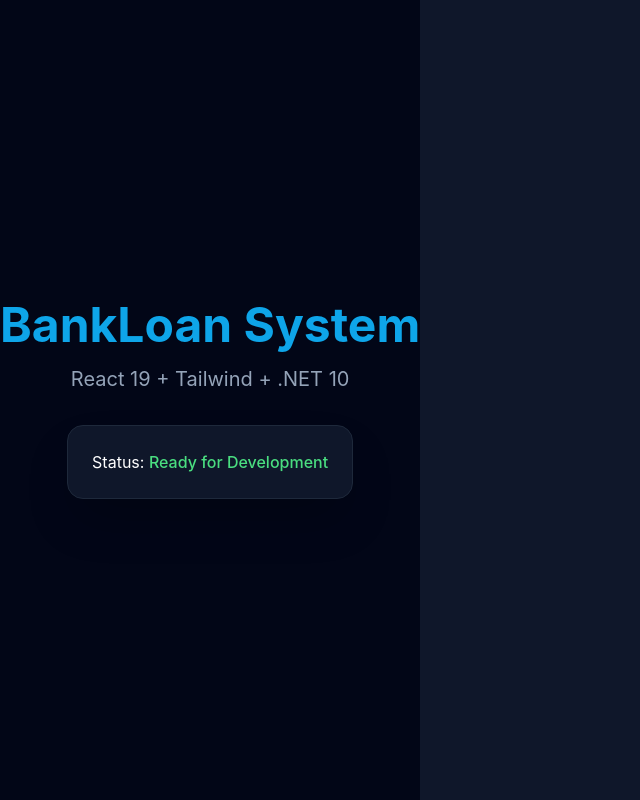
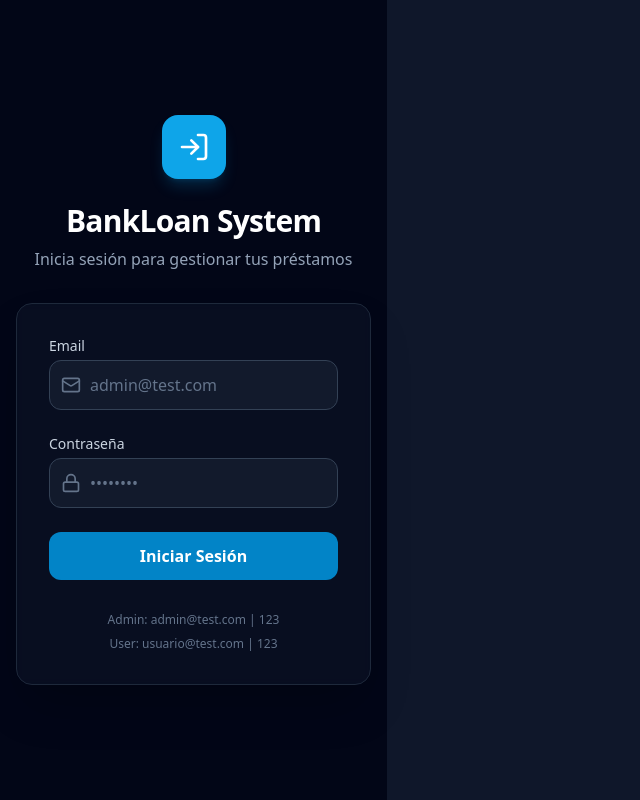
Before and after one commit to elkingutierrex/loan-management-egx-web, a React (Vite) app: page /login in a window 1280 px wide. Before the commit this address led to /. Shown: the whole page, without its empty margins (0-640 px from the left). Built offline with nearby package versions, Linux system fonts and the light colour scheme; no server answers.

Commit message:
feat: implement mock auth service, context and premium login page

```diff
--- a/src/app/App.tsx
+++ b/src/app/App.tsx
@@ -1,25 +1,66 @@
 import { BrowserRouter, Routes, Route, Navigate } from 'react-router-dom';
 import { QueryClient, QueryClientProvider } from '@tanstack/react-query';
+import { AuthProvider, useAuth } from '../contexts/AuthContext';
+import LoginPage from '../pages/LoginPage';
+import UserDashboard from '../pages/UserDashboard';
+import AdminDashboard from '../pages/AdminDashboard';
 
 const queryClient = new QueryClient();
+
+function ProtectedRoute({ children, role }: { children: JSX.Element; role?: string }) {
+  const { user, isAuthenticated } = useAuth();
+
+  if (!isAuthenticated) return <Navigate to="/login" replace />;
+  if (role && user?.role !== role) return <Navigate to="/" replace />;
+
+  return children;
+}
+
+function AppRoutes() {
+  const { user } = useAuth();
+
+  return (
+    <Routes>
+      <Route path="/login" element={<LoginPage />} />
+      <Route
+        path="/user/dashboard"
+        element={
+          <ProtectedRoute role="USER">
+            <UserDashboard />
+          </ProtectedRoute>
+        }
+      />
+      <Route
+        path="/admin/dashboard"
+        element={
+          <ProtectedRoute role="ADMIN">
+            <AdminDashboard />
+          </ProtectedRoute>
+        }
+      />
+      <Route
+        path="/"
+        element={
+          user
+            ? <Navigate to={user.role === 'ADMIN' ? '/admin/dashboard' : '/user/dashboard'} replace />
+            : <Navigate to="/login" replace />
+        }
+      />
+      <Route path="*" element={<Navigate to="/" replace />} />
+    </Routes>
+  );
+}
 
 function App() {
   return (
     <QueryClientProvider client={queryClient}>
-      <BrowserRouter>
-        <div className="min-h-screen bg-slate-950 text-white">
-          <Routes>
-            <Route path="/" element={<div className="flex flex-col items-center justify-center min-h-screen">
-              <h1 className="text-5xl font-bold text-primary-500 mb-4">BankLoan System</h1>
-              <p className="text-slate-400 text-xl">React 19 + Tailwind + .NET 10</p>
-              <div className="mt-8 p-6 bg-slate-900 rounded-2xl border border-slate-800 shadow-2xl">
-                <p>Status: <span className="text-green-400 font-medium">Ready for Development</span></p>
-              </div>
-            </div>} />
-            <Route path="*" element={<Navigate to="/" replace />} />
-          </Routes>
-        </div>
-      </BrowserRouter>
+      <AuthProvider>
+        <BrowserRouter>
+          <div className="min-h-screen bg-slate-950 text-white font-sans">
+            <AppRoutes />
+          </div>
+        </BrowserRouter>
+      </AuthProvider>
     </QueryClientProvider>
   );
 }
--- /dev/null
+++ b/src/constants/config.ts
@@ -0,0 +1,4 @@
+export const APP_CONFIG = {
+  dataSource: import.meta.env.VITE_DATA_SOURCE || 'MOCK',
+  apiUrl: import.meta.env.VITE_API_URL || 'http://localhost:5000/api'
+};
--- /dev/null
+++ b/src/contexts/AuthContext.tsx
@@ -0,0 +1,46 @@
+import { createContext, useContext, useState, ReactNode, useEffect } from 'react';
+import { User } from '../types';
+
+interface AuthContextType {
+  user: User | null;
+  login: (user: User, token: string) => void;
+  logout: () => void;
+  isAuthenticated: boolean;
+}
+
+const AuthContext = createContext<AuthContextType | undefined>(undefined);
+
+export function AuthProvider({ children }: { children: ReactNode }) {
+  const [user, setUser] = useState<User | null>(null);
+
+  useEffect(() => {
+    const savedUser = localStorage.getItem('auth_user');
+    if (savedUser) {
+      setUser(JSON.parse(savedUser));
+    }
+  }, []);
+
+  const login = (userData: User, token: string) => {
+    setUser(userData);
+    localStorage.setItem('auth_user', JSON.stringify(userData));
+    localStorage.setItem('auth_token', token);
+  };
+
+  const logout = () => {
+    setUser(null);
+    localStorage.removeItem('auth_user');
+    localStorage.removeItem('auth_token');
+  };
+
+  return (
+    <AuthContext.Provider value={{ user, login, logout, isAuthenticated: !!user }}>
+      {children}
+    </AuthContext.Provider>
+  );
+}
+
+export const useAuth = () => {
+  const context = useContext(AuthContext);
+  if (!context) throw new Error('useAuth must be used within AuthProvider');
+  return context;
+};
--- /dev/null
+++ b/src/mocks/users.mock.ts
@@ -0,0 +1,20 @@
+import { User } from '../types';
+
+export const MOCK_USERS: User[] = [
+  {
+    id: '1',
+    email: 'admin@test.com',
+    name: 'Admin User',
+    role: 'ADMIN'
+  },
+  {
+    id: '2',
+    email: 'usuario@test.com',
+    name: 'Juan Perez',
+    role: 'USER'
+  }
+];
+
+export const MOCK_AUTH_DATA = {
+  password: '123'
+};
--- /dev/null
+++ b/src/pages/AdminDashboard.tsx
@@ -0,0 +1,8 @@
+export default function AdminDashboard() {
+  return (
+    <div className="p-8">
+      <h1 className="text-3xl font-bold text-primary-500">Panel de Administración</h1>
+      <p className="mt-4 text-slate-400">Gestión global de solicitudes de crédito.</p>
+    </div>
+  );
+}
--- /dev/null
+++ b/src/pages/LoginPage.tsx
@@ -0,0 +1,109 @@
+import { useNavigate } from 'react-router-dom';
+import { useForm } from 'react-hook-form';
+import { zodResolver } from '@hookform/resolvers/zod';
+import * as z from 'zod';
+import { useAuth } from '../contexts/AuthContext';
+import { AuthService } from '../services/AuthService';
+import { useState } from 'react';
+import { Loader2, LogIn, Mail, Lock } from 'lucide-react';
+
+const loginSchema = z.object({
+  email: z.string().email('Email inválido'),
+  password: z.string().min(3, 'Mínimo 3 caracteres'),
+});
+
+type LoginForm = z.infer<typeof loginSchema>;
+
+export default function LoginPage() {
+  const { login } = useAuth();
+  const navigate = useNavigate();
+  const [loading, setLoading] = useState(false);
+  const [error, setError] = useState<string | null>(null);
+
+  const { register, handleSubmit, formState: { errors } } = useForm<LoginForm>({
+    resolver: zodResolver(loginSchema),
+  });
+
+  const onSubmit = async (data: LoginForm) => {
+    setLoading(true);
+    setError(null);
+    try {
+      const response = await AuthService.login(data.email, data.password);
+      login(response.user, response.token);
+      navigate(response.user.role === 'ADMIN' ? '/admin/dashboard' : '/user/dashboard');
+    } catch (err: any) {
+      setError(err.message || 'Error al iniciar sesión');
+    } finally {
+      setLoading(false);
+    }
+  };
+
+  return (
+    <div className="flex min-h-screen items-center justify-center bg-slate-950 px-4">
+      <div className="w-full max-w-md">
+        <div className="mb-8 text-center">
+          <div className="mx-auto flex h-16 w-16 items-center justify-center rounded-2xl bg-primary-500 shadow-lg shadow-primary-500/20">
+            <LogIn className="h-8 w-8 text-white" />
+          </div>
+          <h1 className="mt-6 text-3xl font-bold tracking-tight text-white">BankLoan System</h1>
+          <p className="mt-2 text-slate-400">Inicia sesión para gestionar tus préstamos</p>
+        </div>
+
+        <div className="rounded-2xl border border-slate-800 bg-slate-900/50 p-8 shadow-2xl backdrop-blur-sm">
+          <form onSubmit={handleSubmit(onSubmit)} className="space-y-6">
+            {error && (
+              <div className="rounded-lg bg-red-500/10 p-3 text-sm text-red-400 border border-red-500/20">
+                {error}
+              </div>
+            )}
+
+            <div>
+              <label className="block text-sm font-medium text-slate-300">Email</label>
+              <div className="relative mt-1">
+                <div className="pointer-events-none absolute inset-y-0 left-0 flex items-center pl-3">
+                  <Mail className="h-5 w-5 text-slate-500" />
+                </div>
+                <input
+                  {...register('email')}
+                  type="email"
+                  className="block w-full rounded-xl border border-slate-700 bg-slate-800/50 py-3 pl-10 pr-4 text-white placeholder-slate-500 outline-none transition focus:border-primary-500 focus:ring-2 focus:ring-primary-500/20"
+                  placeholder="admin@test.com"
+                />
+              </div>
+              {errors.email && <p className="mt-1 text-xs text-red-400">{errors.email.message}</p>}
+            </div>
+
+            <div>
+              <label className="block text-sm font-medium text-slate-300">Contraseña</label>
+              <div className="relative mt-1">
+                <div className="pointer-events-none absolute inset-y-0 left-0 flex items-center pl-3">
+                  <Lock className="h-5 w-5 text-slate-500" />
+                </div>
+                <input
+                  {...register('password')}
+                  type="password"
+                  className="block w-full rounded-xl border border-slate-700 bg-slate-800/50 py-3 pl-10 pr-4 text-white placeholder-slate-500 outline-none transition focus:border-primary-500 focus:ring-2 focus:ring-primary-500/20"
+                  placeholder="••••••••"
+                />
+              </div>
+              {errors.password && <p className="mt-1 text-xs text-red-400">{errors.password.message}</p>}
+            </div>
+
+            <button
+              type="submit"
+              disabled={loading}
+              className="flex w-full items-center justify-center rounded-xl bg-primary-600 py-3 font-semibold text-white transition hover:bg-primary-500 disabled:opacity-50"
+            >
+              {loading ? <Loader2 className="h-5 w-5 animate-spin" /> : 'Iniciar Sesión'}
+            </button>
+          </form>
+
+          <div className="mt-8 grid grid-cols-1 gap-2 text-center text-xs text-slate-500">
+            <p>Admin: admin@test.com | 123</p>
+            <p>User: usuario@test.com | 123</p>
+          </div>
+        </div>
+      </div>
+    </div>
+  );
+}
--- /dev/null
+++ b/src/pages/UserDashboard.tsx
@@ -0,0 +1,10 @@
+import { AppConfig } from 'vite';
+
+export default function UserDashboard() {
+  return (
+    <div className="p-8">
+      <h1 className="text-3xl font-bold">Dashboard de Usuario</h1>
+      <p className="mt-4 text-slate-400">Bienvenido a tu portal de préstamos.</p>
+    </div>
+  );
+}
--- /dev/null
+++ b/src/services/AuthService.ts
@@ -0,0 +1,25 @@
+import axios from 'axios';
+import { APP_CONFIG } from '../constants/config';
+import { MOCK_USERS, MOCK_AUTH_DATA } from '../mocks/users.mock';
+import { User, AuthResponse } from '../types';
+
+export class AuthService {
+  static async login(email: string, password: string): Promise<AuthResponse> {
+    if (APP_CONFIG.dataSource === 'MOCK') {
+      // Simulate delay
+      await new Promise(resolve => setTimeout(resolve, 800));
+
+      const user = MOCK_USERS.find(u => u.email === email);
+      if (user && password === MOCK_AUTH_DATA.password) {
+        return {
+          user,
+          token: 'mock-jwt-token-' + user.role
+        };
+      }
+      throw new Error('Credenciales inválidas');
+    }
+
+    const { data } = await axios.post<AuthResponse>(`${APP_CONFIG.apiUrl}/auth/login`, { email, password });
+    return data;
+  }
+}
--- /dev/null
+++ b/src/types/index.ts
@@ -0,0 +1,26 @@
+export type UserRole = 'ADMIN' | 'USER';
+
+export interface User {
+  id: string;
+  email: string;
+  name: string;
+  role: UserRole;
+}
+
+export type LoanStatus = 'Pendiente' | 'Aprobado' | 'Rechazado';
+
+export interface Loan {
+  id: string;
+  amount: number;
+  term: number;
+  status: LoanStatus;
+  requestDate: string;
+  userId: string;
+  userName: string;
+  rejectionReason?: string;
+}
+
+export interface AuthResponse {
+  user: User;
+  token: string;
+}
```
Also changed, not shown: src/mocks/loans.mock.ts (added, +32 -0 lines).
